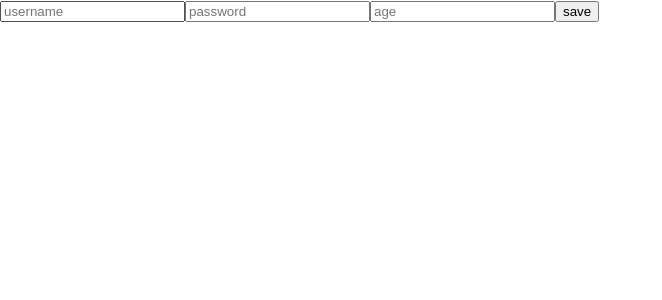
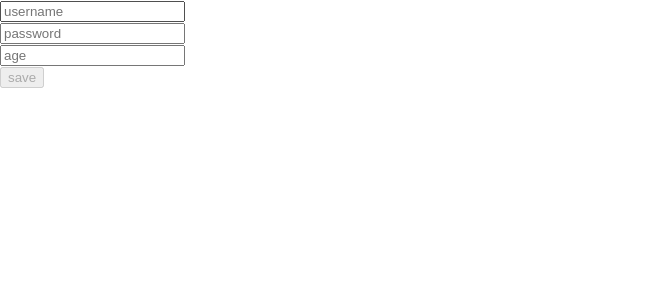
Before and after one commit to XenaDm/react_2024, a React (Create React App) app: page / in a window 1280 px wide. Shown: the top 300 px of the page, without its empty margins (0-662 px from the left). Built offline with nearby package versions, Linux system fonts and the light colour scheme.

Commit message:
form validation by 'kostyl'

```diff
--- a/src/components/FormComponent.tsx
+++ b/src/components/FormComponent.tsx
@@ -25,24 +25,24 @@ const FormComponent = () => {
     };
     return (
             <form onSubmit={handleSubmit(customHandler)}>
-                <label><input type="text" placeholder={'username'} {...register('username', {
+                <div><label><input type="text" placeholder={'username'} {...register('username', {
                     required: {value: true, message: "username is required"},
                 })}/>
                     {errors.username && <div>{errors.username.message}</div>}
-                </label>
-                <label><input type="text" placeholder={'password'} {...register('password', {
+                </label></div>
+                <div><label><input type="text" placeholder={'password'} {...register('password', {
                     minLength: {value: 3, message: 'too short'},
                     maxLength: {value: 6, message: 'too long'},
                 })}/>
                     {errors.password && <div>{errors.password.message}</div>}
-                </label>
-                <label><input type="number" placeholder={'age'} {...register('age',{
-                    min:{value: 0, message: 'too young'},
-                    max:{value: 123, message:'too old'}
+                </label></div>
+                <div><label><input type="number" placeholder={'age'} {...register('age', {
+                    min: {value: 0, message: 'too young'},
+                    max: {value: 123, message: 'too old'}
                 })}/>
                     {errors.age && <div>{errors.age.message}</div>}
-                </label>
-                    <button>save</button>
+                </label></div>
+                    <button disabled={!isValid}>save</button>
             </form>
     );
 };
```
